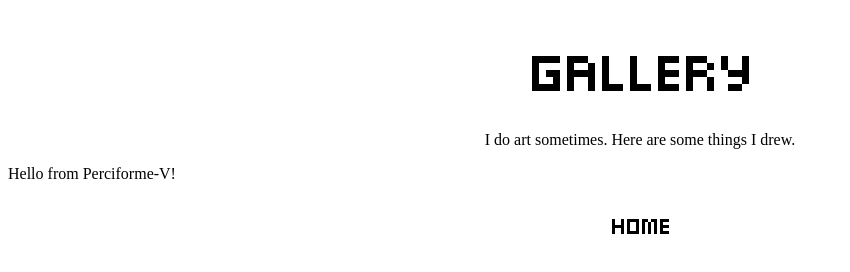
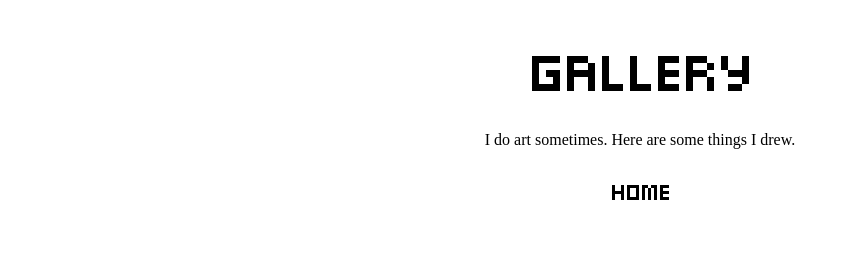
Before and after one commit to lampridiforme/lampridiforme.github.io, a plain HTML site: page gallery.html in a window 1280 px wide. Shown: the whole page, without its empty margins (0-850 px from the left). Drawn offline with Linux system fonts and the light colour scheme.

Commit message:
Seriously Why Do I Have to Comment Every Push

```diff
--- a/gallery.html
+++ b/gallery.html
@@ -15,9 +15,6 @@
                 I do art sometimes. Here are some things I drew.
             </p>
 
-            <p>
-                Hello from Perciforme-V!
-            </p>
             <p id = "home" align = "center">
                 <a href="index.html">
                     <img src="./Images/home.png" alt="home">
```
Also changed, not shown: index.html (+2 -0 lines).
